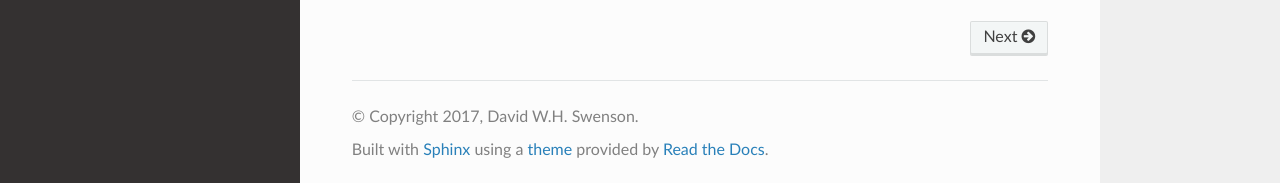
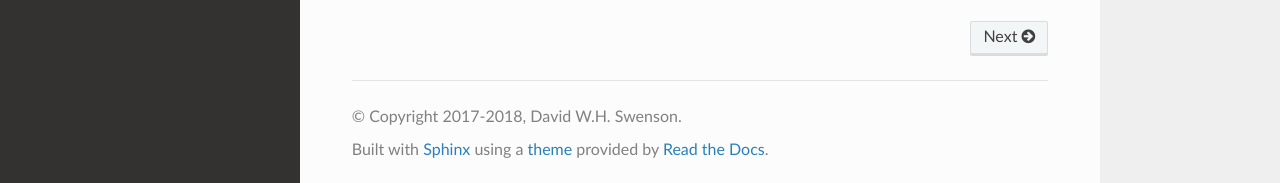
Before and after one commit to dwhswenson/contact_map, a Sphinx documentation site: the page built from docs/index.rst, in a window 1280 px wide and 1196 px high. Shown: the part 1010-1193 px from the top of the window. Built offline with Sphinx 7.4.7 and the Read the Docs theme 2.0.0, drawn with Linux system fonts in a browser that asks for light colours.

Commit message:
Adding Py 3.7 support
Also update copyright date

```diff
--- a/docs/conf.py
+++ b/docs/conf.py
@@ -101,7 +101,7 @@ master_doc = 'index'
 
 # General information about the project.
 project = u'contact_map'
-copyright = u'2017, David W.H. Swenson'
+copyright = u'2017-2018, David W.H. Swenson'
 author = u'David W.H. Swenson'
 
 # The language for content autogenerated by Sphinx. Refer to documentation
```
Also changed, not shown: .travis.yml.
